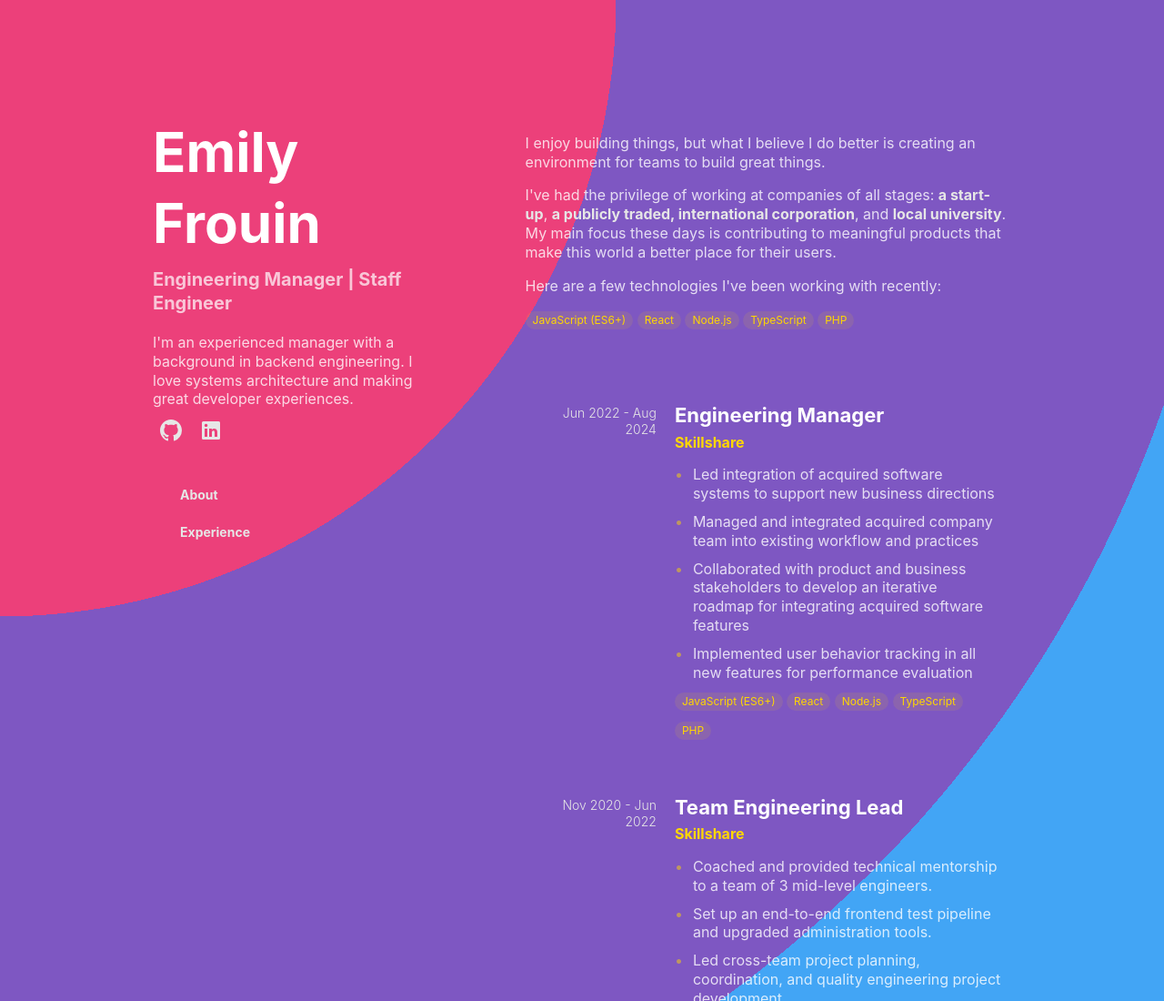
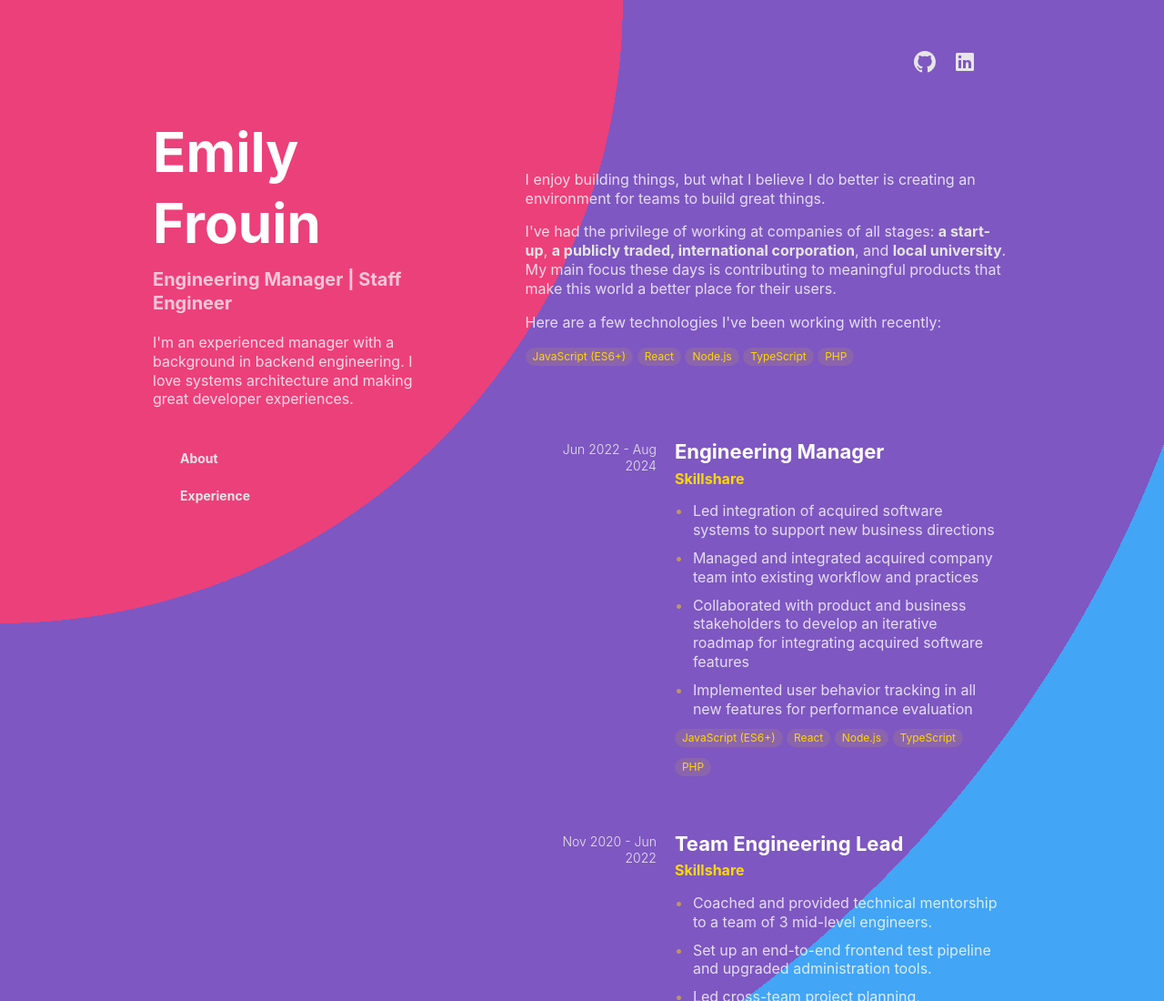
Before and after one commit to emfrouin/emfrouin.github.io, a plain HTML site: page index.html in a window 1280 px wide. Shown: the top 1100 px of the page at 91% size. Drawn offline with Linux system fonts and the light colour scheme; a web font is replaced by a local one.

Commit message:
fix: Move social icons

```diff
--- a/index.html
+++ b/index.html
@@ -346,10 +346,12 @@
         }
 
         .social-row {
-            margin-bottom: 1rem;
-            margin-left:0.50rem;
-            align-items: center;
+            margin-top: 1rem;
+            margin-right:0.50rem;
+            margin-left:80%;
+            align-items: right;
             display: flex;
+
         }
 
         .social-row li {
@@ -402,6 +404,18 @@
             <h3>Engineering Manager | Staff Engineer</h3>
             <p class="low-margin">I'm an experienced manager with a background in backend engineering. I love systems architecture and
                 making great developer experiences. </p>
+        </section>
+
+        <nav>
+            <ul class="nav-links">
+                <li><a href="#about">About</a></li>
+                <li><a href="#experience">Experience</a></li>
+            </ul>
+        </nav>
+
+    </div>
+
+    <div class="right-column">
         <ul class="social-row">
             <li>
                 <a class="block hover:text-slate-200" href="https://github.com/emfrouin" target="_blank"
@@ -426,19 +440,6 @@
                     </svg></a>
             </li>
         </ul>
-
-        </section>
-
-        <nav>
-            <ul class="nav-links">
-                <li><a href="#about">About</a></li>
-                <li><a href="#experience">Experience</a></li>
-            </ul>
-        </nav>
-
-    </div>
-
-    <div class="right-column">
         <section id="about">
             <div class="about-content">
                 <div class="about-text">
```
Lines whose indentation alone changed are shown as unchanged.
